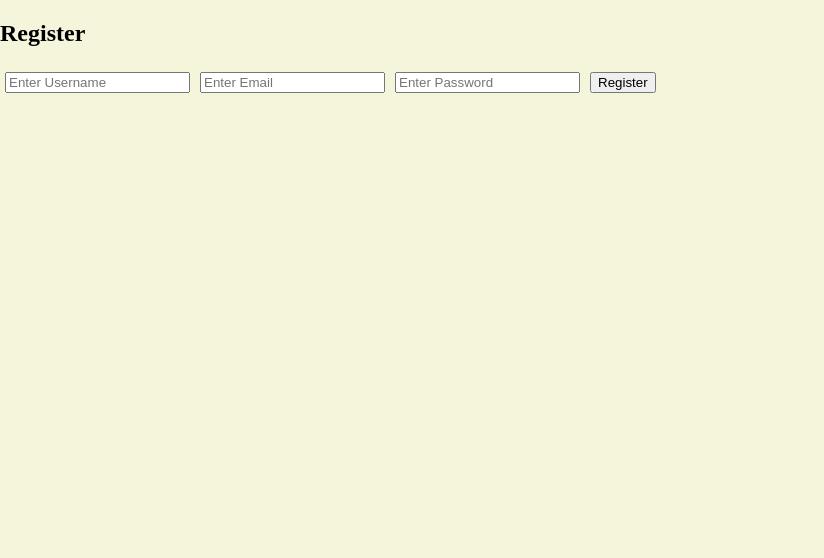
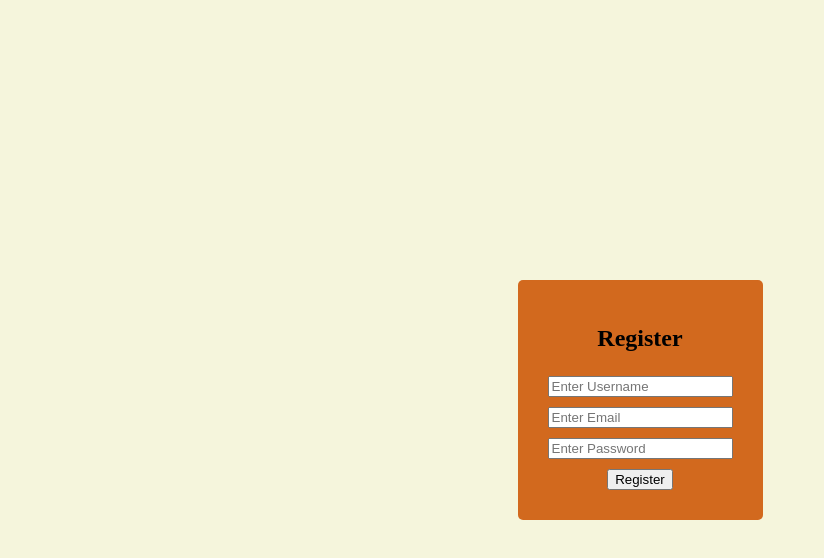
Before and after one commit to johnnystouffer/campus-bites, a React (Vite) app in the folder frontend/: page /register in a window 1280 px wide. Shown: the top 558 px of the page, without its empty margins (0-824 px from the left). Built offline with nearby package versions, Linux system fonts and the light colour scheme.

Commit message:
finsihing the layout

```diff
--- a/frontend/src/assets/pages/Register.css
+++ b/frontend/src/assets/pages/Register.css
@@ -0,0 +1,33 @@
+body {
+    background-color: beige;
+    margin: 0;
+    overflow: hidden;
+}
+
+html {
+    margin: 0;
+}
+
+.overall-container {
+    display: flex;
+    justify-content: center;
+    align-items: center;
+    height: 100vh;
+    overflow: hidden;
+}
+
+.register-container {
+    display: flex;
+    flex-direction: column;
+    align-items: center;
+    background-color: chocolate;
+    padding: 25px;
+    border-radius: 5px;
+}
+
+.form-container {
+    display: flex;
+    flex-direction: column;
+    justify-content: center;
+    align-items: center;
+}
--- a/frontend/src/assets/pages/Register.jsx
+++ b/frontend/src/assets/pages/Register.jsx
@@ -10,10 +10,11 @@ function Register() {
   // Handler for form submission
   const handleSubmit = (e) => {
     e.preventDefault();
+
+
     // Implement your registration logic here
-    console.log('Username:', username);
-    console.log('Email:', email);
-    console.log('Password:', password);
+
+
     // Clear form fields after submission
     setUsername('');
     setEmail('');
@@ -21,9 +22,10 @@ function Register() {
   };
 
   return (
+    <div className='overall-container'>
     <div className="register-container">
         <h2>Register</h2>
-      <form onSubmit={handleSubmit}>
+        <form className="form-container" onSubmit={handleSubmit}>
             <input
             type="text"
             placeholder="Enter Username"
@@ -51,6 +53,7 @@ function Register() {
             <button type="submit">Register</button>
         </form>
         </div>
+    </div>
   );
 }
 
```
Lines whose indentation alone changed are shown as unchanged.
